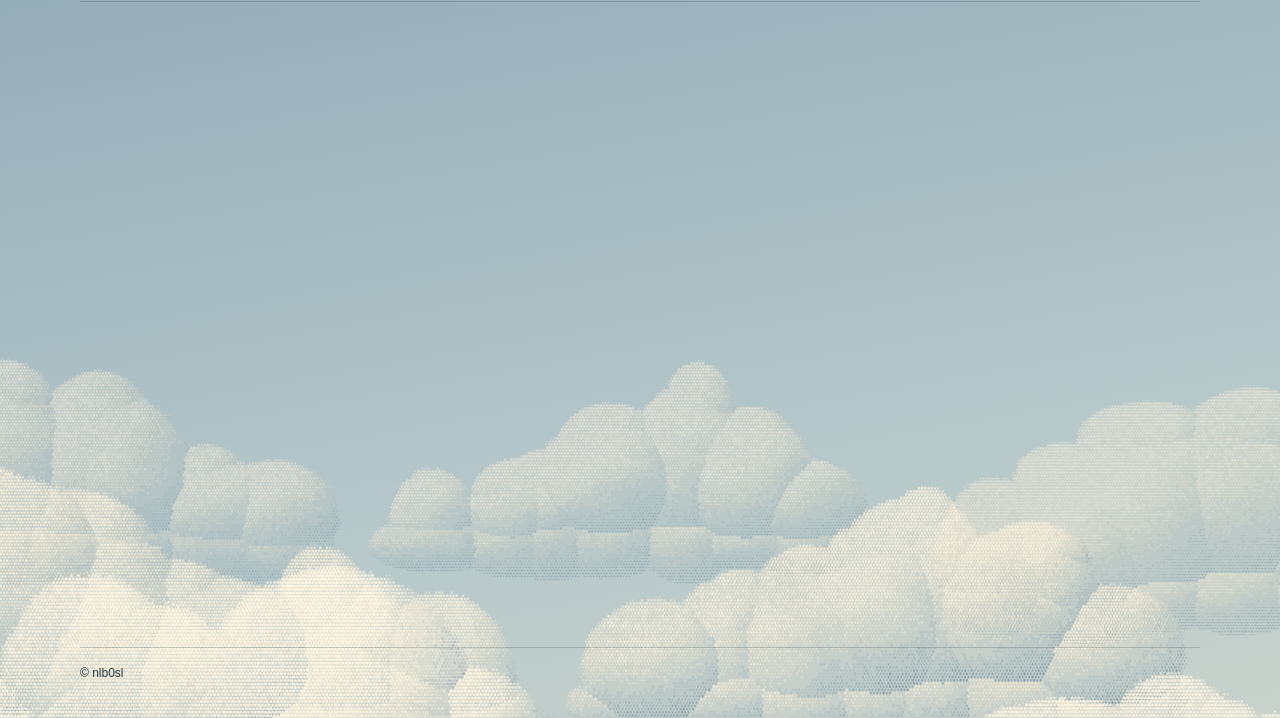
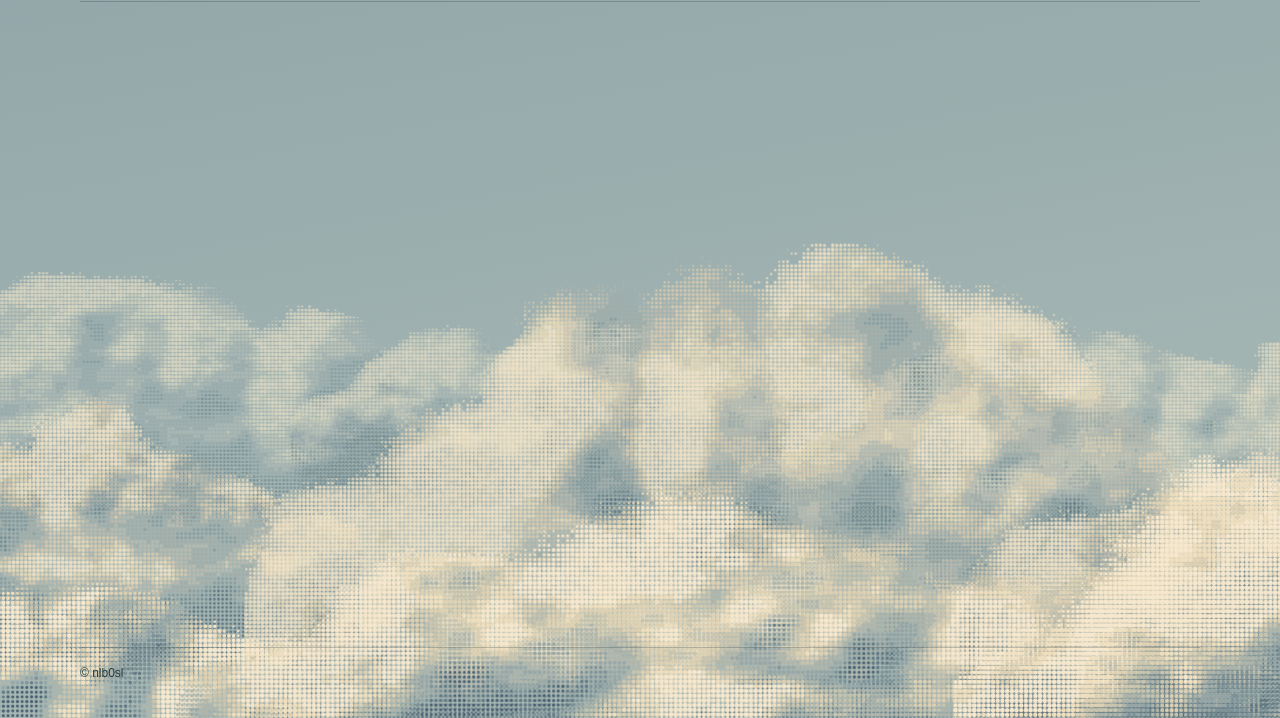
Before and after one commit to Nlb0sl/h0me, a plain HTML site: page index.html in a window 1280 px wide. Shown: the part 82-800 px from the top of the page. Drawn offline with Linux system fonts and the light colour scheme.

Commit message:
Restore previous three-layer cloud design

```diff
--- a/index.html
+++ b/index.html
@@ -3,10 +3,10 @@
 <head>
   <meta charset="utf-8">
   <meta name="viewport" content="width=device-width, initial-scale=1">
-  <meta name="theme-color" content="#92aab8">
+  <meta name="theme-color" content="#91a6a9">
   <title>nlb0sl</title>
-  <link rel="stylesheet" href="./styles/site.css?v=13">
-  <script type="module" src="./scripts/clouds.js?v=13"></script>
+  <link rel="stylesheet" href="./styles/site.css?v=11">
+  <script type="module" src="./scripts/clouds.js?v=12"></script>
 </head>
 <body>
   <canvas class="clouds" aria-hidden="true"></canvas>
--- a/scripts/clouds.js
+++ b/scripts/clouds.js
@@ -34,58 +34,47 @@ function mount(canvas,ctx) {
     sprite.width=Math.ceil(w*dpr);sprite.height=Math.ceil(h*dpr);
     const g=sprite.getContext("2d");
     g.scale(dpr,dpr);
-    // Asymmetric cumulus towers, with smaller rounded lobes at their shoulders.
-    // Keep the base inside the sprite; no rectangular clipping at its edges.
     const lobes=[];
-    const add=(x,y,rx,ry,depth)=>lobes.push({x,y,rx,ry,depth});
-    const peak=random(.30,.65);
-    const profile=x=>Math.exp(-Math.pow((x-peak)/.23,2));
-    for(let i=0;i<7;i++){
-      const x=.16+i*.113+random(-.027,.027);
-      const rise=profile(x)*random(.19,.31);
-      const ry=random(.13,.22)+rise*.32;
-      const y=.67-rise*.65;
-      const rx=random(.075,.13)+rise*.09;
-      add(x,y,rx,ry,random(.82,1.10)*rx);
-      add(x,.76,random(.095,.145),random(.09,.14),.085);
-      if(i>0&&i<6){
-        const top=y-ry*.56;
-        add(x+random(-.055,.055),Math.max(.16,top),rx*random(.55,.82),ry*random(.49,.70),rx*.68);
+    const crest=random(.26,.43);
+    for(let i=0;i<8;i++){
+      const x=.13+i*.105+random(-.045,.045);
+      const rise=Math.sin(Math.PI*(i+.5)/8);
+      lobes.push([x,.67-rise*crest+random(-.035,.055),random(.105,.185),random(.18,.32)]);
+      lobes.push([x,.69+random(-.055,.04),random(.14,.23),random(.18,.26)]);
+    }
+    function field(u,v){
+      let d=-5;
+      for(const [x,y,rx,ry] of lobes){
+        const q=1-Math.hypot((u-x)/rx,(v-y)/ry);
+        // Smooth maximum: rounded, connected cloud lobes.
+        const k=.16,m=Math.max(k-Math.abs(d-q),0)/k;
+        d=Math.max(d,q)+m*m*k*.25;
       }
+      const ragged=.38*(fbm(u*13,v*10,seed)-.5);
+      return d+ragged-.08;
     }
-    const gap=layer.gap, colors=layer.palette;
+    const gap=layer.gap;
+    // Quantize color for a printed, halftone-like texture.
+    const colors=layer.palette;
     const paths=colors.map(()=>[]);
-    for(let row=0,y=gap/2;y<h;y+=gap,row++){
-      for(let col=0,x=gap/2+(row%2)*gap*.5;x<w;x+=gap,col++){
-        const u=x/w,v=y/h;
-        const warp=.013*(fbm(u*14,v*12,seed)-.5);
-        const sx=u+warp,sy=v+warp*.8;
-        let silhouette=-10,depth=-1,lit=.5;
-        for(const l of lobes){
-          const dx=(sx-l.x)/l.rx,dy=(sy-l.y)/l.ry;
-          const q=1-dx*dx-dy*dy;
-          silhouette=Math.max(silhouette,q);
-          if(q>0){
-            const z=Math.sqrt(q),front=z*l.depth;
-            if(front>depth){
-              depth=front;
-              // Upper-left daylight on each rounded volume.
-              lit=clamp(.35-.39*dx-.62*dy+.45*z);
-            }
-          }
-        }
-        const edge=smooth(-.045,.18,silhouette);
-        if(edge<.015)continue;
-        const grain=hash(col,row,seed+7);
-        if(grain>Math.min(1,edge*1.35))continue;
-        const broad=fbm(u*8+11,v*7+4,seed+2);
-        const underside=smooth(.53,.90,v);
-        const shade=clamp(.17+.83*lit-.31*underside+(broad-.5)*.32);
-        const tone=shade*(colors.length-1);
-        const lo=Math.floor(tone),hi=Math.min(colors.length-1,lo+1);
-        const band=hash(col,row,seed+19)<tone-lo?hi:lo;
-        // Printed stippling: small but dense circles, with subtle size variation.
-        const radius=gap*(.29+.17*shade)*Math.sqrt(edge)*(.92+.16*grain);
+    for(let y=gap/2;y<h;y+=gap){
+      for(let x=gap/2;x<w;x+=gap){
+        const u=x/w,v=y/h,d=field(u,v);
+        const edge=smooth(-.08,.17,d);
+        if(edge<.025)continue;
+        const grain=hash(Math.floor(x/gap),Math.floor(y/gap),seed+7);
+        if(grain>Math.min(1,edge*1.55))continue;
+        const billows=fbm(u*8+11,v*7+4,seed);
+        const detail=fbm(u*23,v*20,seed+1);
+        // Light-facing lobes and deep pockets of shade below overlapping lobes.
+        const slope=field(u+.009,v+.015)-field(u-.009,v-.015);
+        const underside=smooth(.39,.84,v);
+        const pockets=smooth(.34,.62,fbm(u*12+5,v*9+23,seed+2));
+        const t=clamp(.82 + slope*2.1 + (billows-.5)*1.25
+          + (detail-.5)*.22 - underside*.70 - pockets*.26);
+        const band=Math.round(t*(colors.length-1));
+        // Dark areas remain dense instead of disappearing into the sky.
+        const radius=gap*(.34+.16*t)*Math.sqrt(edge)*(.91+.14*grain);
         paths[band].push([x,y,radius]);
       }
     }
@@ -97,9 +86,9 @@ function mount(canvas,ctx) {
     return sprite;
   }
   function newCloud(layer,x){
-    const w=Math.round(layer.scale*random(.74,1.32));
-    const h=Math.round(w*random(.49,.70));
-    const y=height*layer.level-h*random(.37,.53);
+    const w=Math.round(layer.scale*random(.78,1.30));
+    const h=Math.round(w*random(.44,.64));
+    const y=height*layer.level-h*random(.43,.67);
     return {sprite:makeCloud(w,h,layer),w,h,x,y};
   }
   function rebuild(){
@@ -110,18 +99,18 @@ function mount(canvas,ctx) {
     ctx.setTransform(dpr,0,0,dpr,0,0);
     const scale=Math.min(1060,Math.max(420,width*.70,height*.68));
     layers=[
-      {scale:scale*.67,level:.68,speed:2.0,opacity:.75,gap:3.0,
-        palette:["#829ba5","#94a8ad","#a7b5b5","#bec4bf","#d2d2c4","#e5dfcc","#f0e7d5"],clouds:[]},
-      {scale:scale*.99,level:.86,speed:3.8,opacity:.92,gap:3.2,
-        palette:["#627e91","#7c96a3","#99adb3","#b4bfc0","#cdd1c8","#e0ddcd","#f0e7d3","#faf0db"],clouds:[]},
-      {scale:scale*1.30,level:1.04,speed:6.1,opacity:1,gap:3.5,
-        palette:["#526f85","#6c899e","#8da4b1","#a6b7bf","#c0c9c8","#d6d9cf","#e9e4d4","#f6eedb","#fff5e1"],clouds:[]}
+      {scale:scale*.69,level:.64,speed:2.7,opacity:.77,gap:3.7,
+        palette:["#71888e","#84999d","#9aa9a9","#b1bab4","#c7c9ba","#d9d7c0","#e5ddc5"],clouds:[]},
+      {scale:scale*.92,level:.83,speed:5.1,opacity:.92,gap:4.1,
+        palette:["#596f7b","#70878d","#8a9b9c","#a3aba5","#bcbbae","#d8cbb0","#e7d9b8","#f0e2c6"],clouds:[]},
+      {scale:scale*1.18,level:1.01,speed:8.2,opacity:1,gap:4.7,
+        palette:["#495f70","#607984","#7e9398","#98a6a6","#b0b5aa","#c8c4ae","#ded1b3","#efdfbf","#f6e8ce"],clouds:[]}
     ];
     for(const layer of layers){
-      let x=-layer.scale*.45;
+      let x=-layer.scale*.38;
       while(x<width+layer.scale*.2){
         const cloud=newCloud(layer,x);layer.clouds.push(cloud);
-        x+=cloud.w*random(.78,1.06);
+        x+=cloud.w*random(.64,.83);
       }
     }
     last=0;draw(performance.now(),false);
@@ -137,9 +126,9 @@ function mount(canvas,ctx) {
         // Enter at the left and retire at the right; no repeating strip.
         layer.clouds=layer.clouds.filter(c=>c.x<width+10);
         const first=layer.clouds[0];
-        if(!first||first.x>-layer.scale*.06){
+        if(!first||first.x>-layer.scale*.12){
           const next=newCloud(layer,0);
-          next.x=Math.min(-next.w,(first?first.x:0)-next.w*random(.78,1.06));
+          next.x=(first?first.x:0)-next.w*random(.70,.88);
           layer.clouds.unshift(next);
         }
       }
--- a/styles/site.css
+++ b/styles/site.css
@@ -2,7 +2,7 @@
   color-scheme: light;
   font-family: Arial, "Helvetica Neue", sans-serif;
   --ink: #263a3c;
-  --rule: #263a3c36;
+  --rule: #263a3c40;
   --gutter: clamp(24px, 6vw, 72px);
   --inset: clamp(24px, 4.5vh, 48px);
 }
@@ -10,7 +10,7 @@
 body {
   margin: 0;
   min-height: 100vh;
-  background: linear-gradient(170deg, #92aab8 0%, #b6c8ca 67%, #c9d2cc 100%);
+  background: linear-gradient(170deg, #91a6a9, #acbcb7);
   color: var(--ink);
 }
 .clouds {
```
